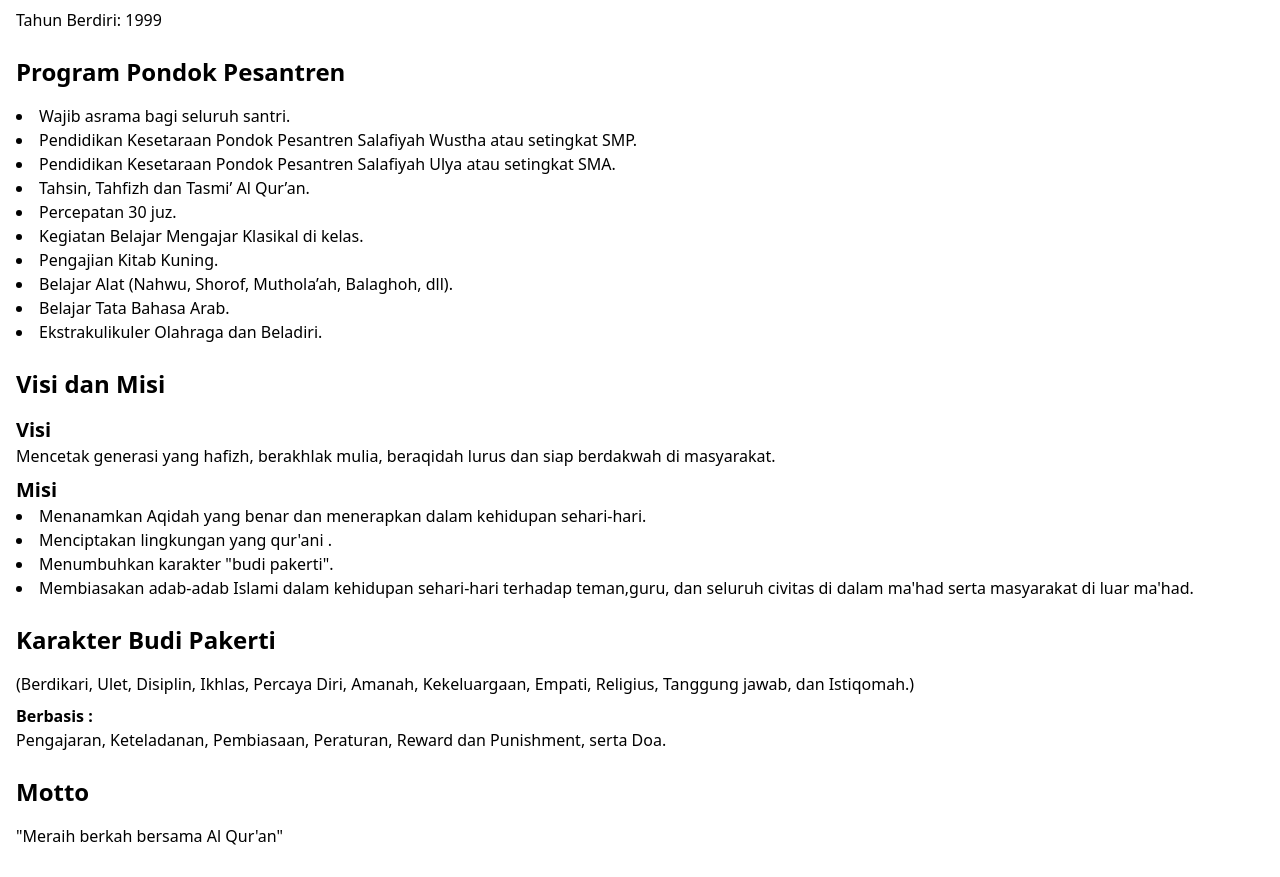
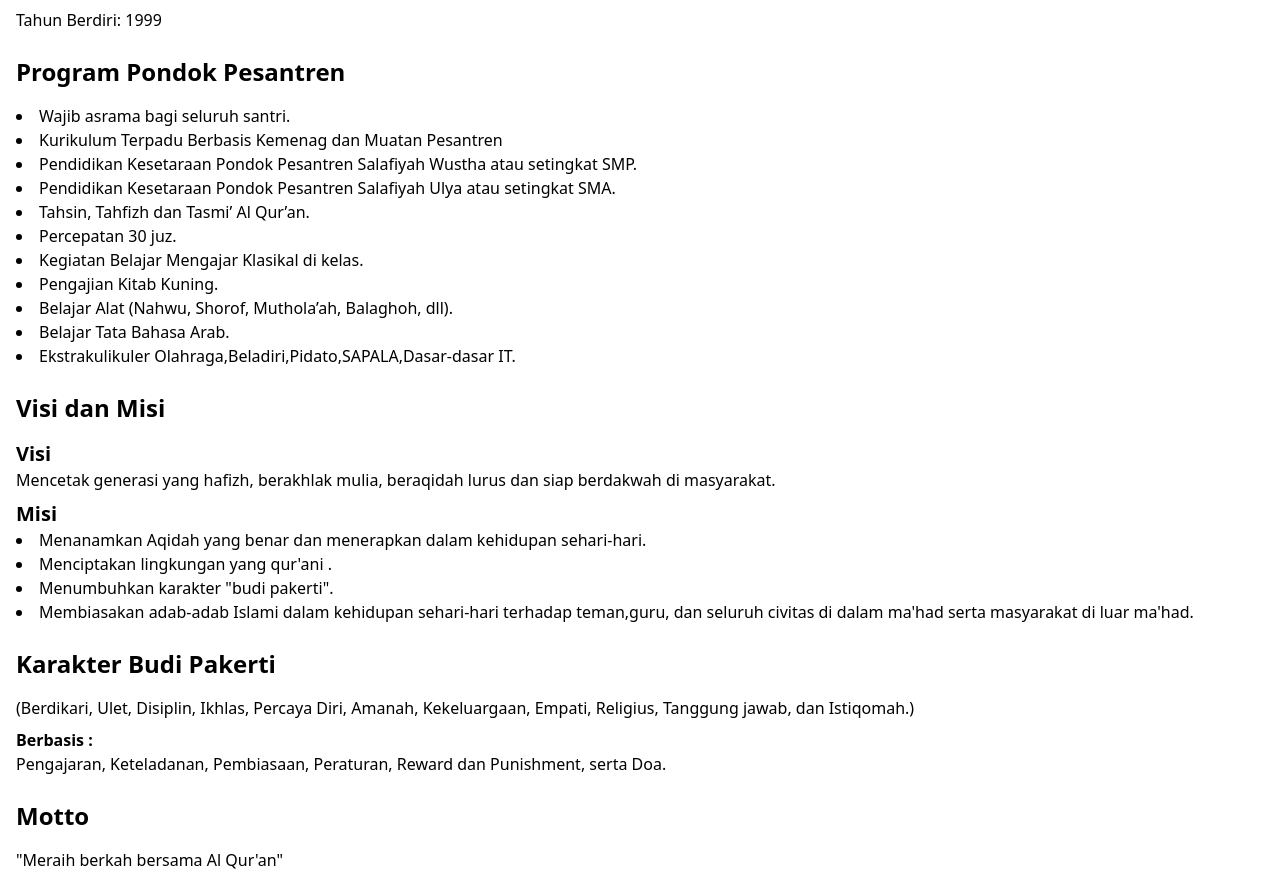
Before and after one commit to anwarchoirawr/pendaftaran-pps, a React (Vite) app: page /profil-lengkap in a window 1280 px wide. Shown: the part 1644-2521 px from the top of the page. Built offline with nearby package versions, Linux system fonts and the light colour scheme.

Commit message:
nambah exkul

```diff
--- a/src/components/BannerDetails/ProfilLengkap.jsx
+++ b/src/components/BannerDetails/ProfilLengkap.jsx
@@ -80,6 +80,7 @@ const ProfilLengkap = () => {
                 <h2 className="text-2xl font-semibold mb-4">Program Pondok Pesantren</h2>
                 <ul className="list-disc list-inside">
                     <li>Wajib asrama bagi seluruh santri.</li>
+                    <li>Kurikulum Terpadu Berbasis Kemenag dan Muatan Pesantren</li>
                     <li>Pendidikan Kesetaraan Pondok Pesantren Salafiyah Wustha atau setingkat SMP.</li>
                     <li>Pendidikan Kesetaraan Pondok Pesantren Salafiyah Ulya atau setingkat SMA.</li>
                     <li>Tahsin, Tahfizh dan Tasmi’ Al Qur’an.</li>
@@ -88,7 +89,7 @@ const ProfilLengkap = () => {
                     <li>Pengajian Kitab Kuning.</li>
                     <li>Belajar Alat (Nahwu, Shorof, Muthola’ah, Balaghoh, dll).</li>
                     <li>Belajar Tata Bahasa Arab.</li>
-                    <li>Ekstrakulikuler Olahraga dan Beladiri.</li>
+                    <li>Ekstrakulikuler Olahraga,Beladiri,Pidato,SAPALA,Dasar-dasar IT.</li>
 
                 </ul>
             </section>
```
